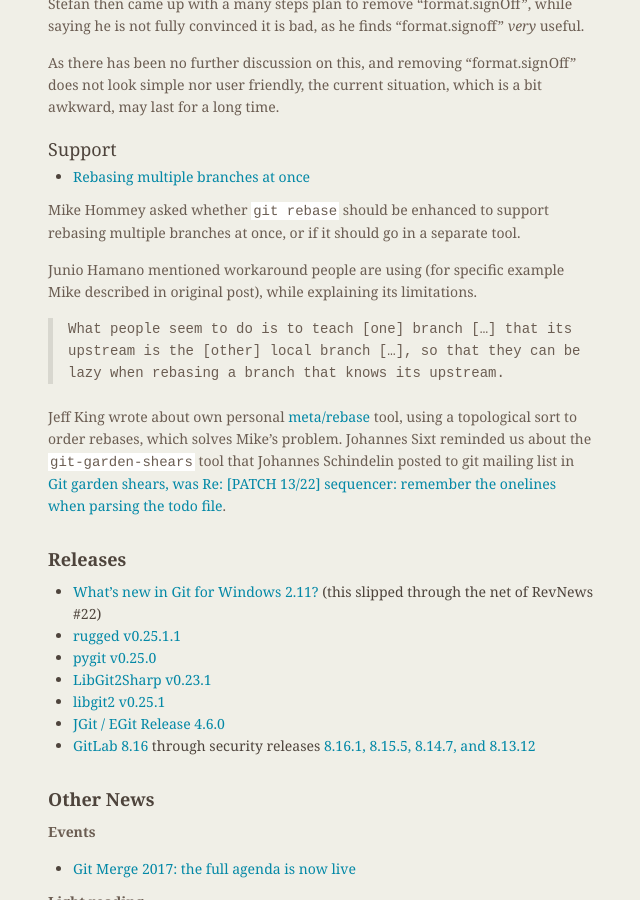
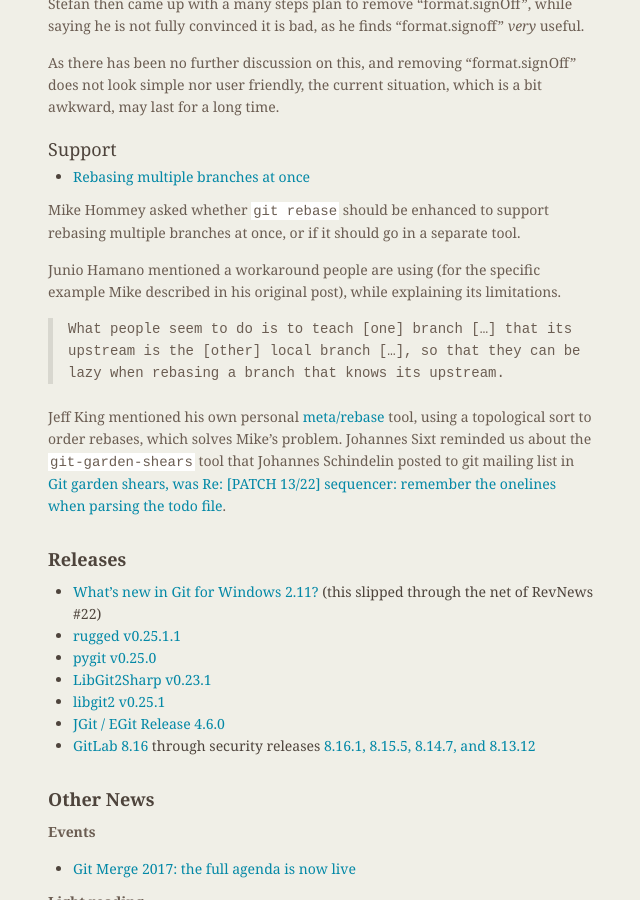
Before and after one commit to git/git.github.io, a Jekyll site: the page built from rev_news/drafts/edition-23.md, in a window 1280 px wide and 900 px high, scrolled down 2266 px. Shown: the whole window, without its empty margins (486-1126 px from the left). Built offline with Jekyll 4.4.1, drawn with Linux system fonts in a browser that asks for light colours.

Commit message:
Typo/style fixes, part 3 (sqashing next time ...).

```diff
--- a/rev_news/drafts/edition-23.md
+++ b/rev_news/drafts/edition-23.md
@@ -140,16 +140,16 @@
 rebasing multiple branches at once, or if it should go in a separate
 tool.
 
-Junio Hamano mentioned workaround people are using (for specific example
-Mike described in original post), while explaining its limitations.
+Junio Hamano mentioned a workaround people are using (for the specific example
+Mike described in his original post), while explaining its limitations.
 
 > What people seem to do is to teach [one] branch [...] that
 > its upstream is the [other] local branch [...], so that they can
 > be lazy when rebasing a branch that knows its upstream.
 
-Jeff King wrote about own personal [meta/rebase](https://github.com/peff/git/blob/meta/rebase)
+Jeff King mentioned his own personal [meta/rebase](https://github.com/peff/git/blob/meta/rebase)
 tool, using a topological sort to order rebases, which solves Mike's
-problem.  Johannes Sixt reminded us about the `git-garden-shears` tool
+problem. Johannes Sixt reminded us about the `git-garden-shears` tool
 that Johannes Schindelin posted to git mailing list in
 [Git garden shears, was Re: [PATCH 13/22] sequencer: remember the onelines when parsing the todo file](https://public-inbox.org/git/alpine.DEB.2.20.1609111027330.129229@virtualbox/).
 
```
